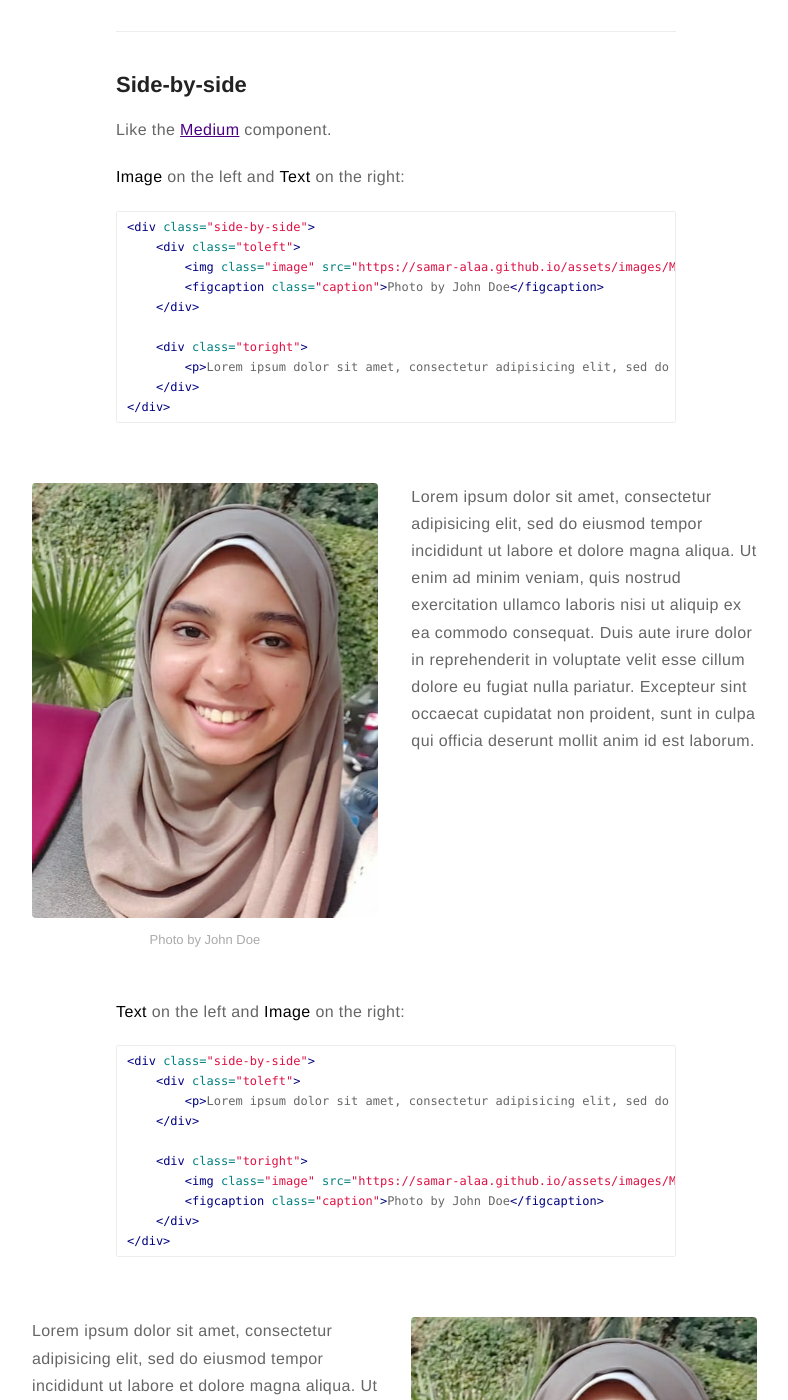
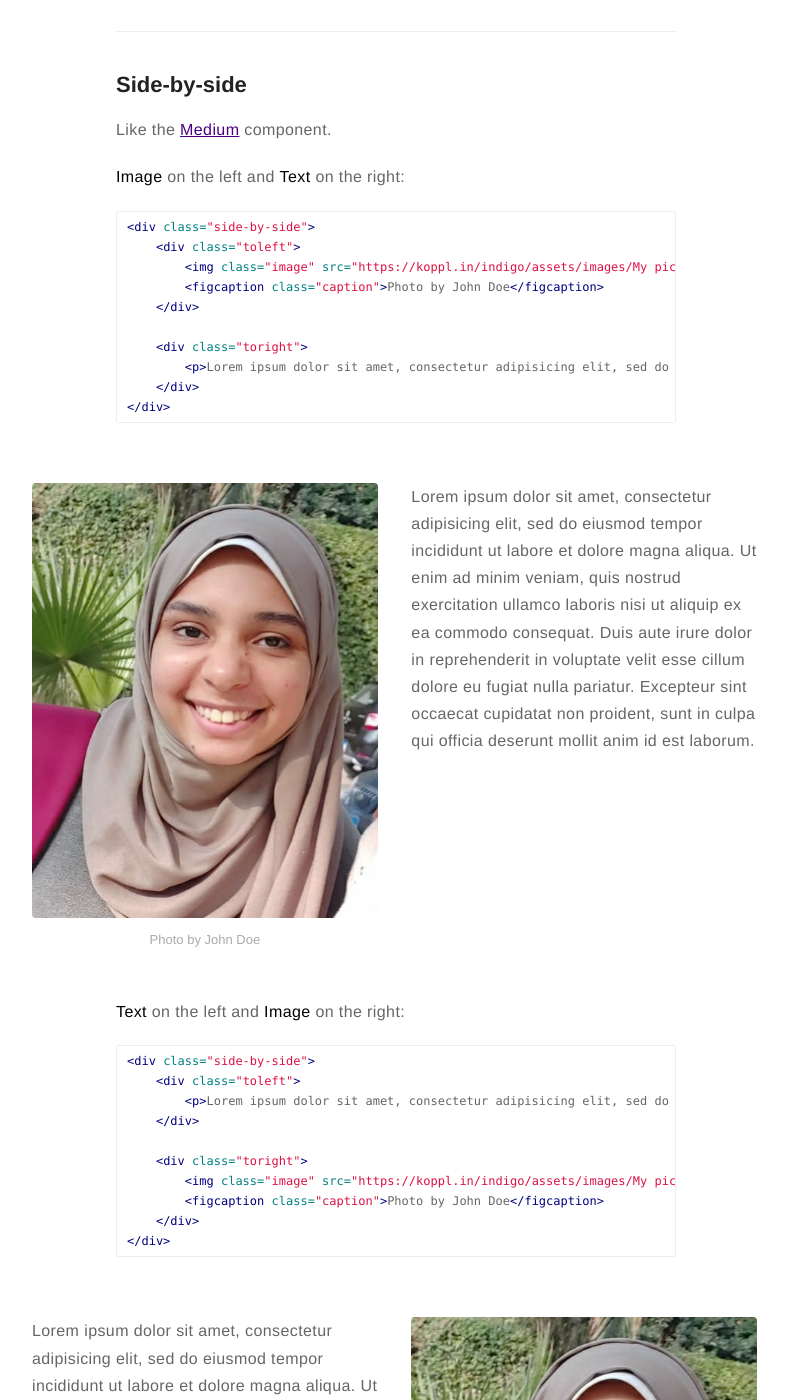
Before and after one commit to Samar-Alaa/Personal-website, a Jekyll site: the page built from _posts/2015-02-24-markdown-extra-components.markdown, in a window 1280 px wide and 1400 px high, scrolled down 1068 px. Shown: the whole window, without its empty margins (244-1032 px from the left). Built offline with Jekyll 4.4.1, drawn with Linux system fonts in a browser that asks for light colours; comment, search, counter and statistics services are not loaded; some of the changed lines change nothing that is shown.

Commit message:
my website

```diff
--- a/_config.yml
+++ b/_config.yml
@@ -16,7 +16,7 @@
 resume-external: false
 resume-url: https://google.com/?q=my+resume
 
-url: https://samar-alaa.github.io
+url: https://koppl.in/indigo
 # your url: http://USERNAME.github.io
 
 permalink: /:title/
@@ -109,7 +109,7 @@
   - jekyll-admin
 
 jekyll-mentions:
-    base_url: https://github.com/Samar-Alaa/personal-website/
+    base_url: https://samar-alaa.github.io
 
 compress_html:
     ignore:
```
Also changed, not shown: 1 other file.
